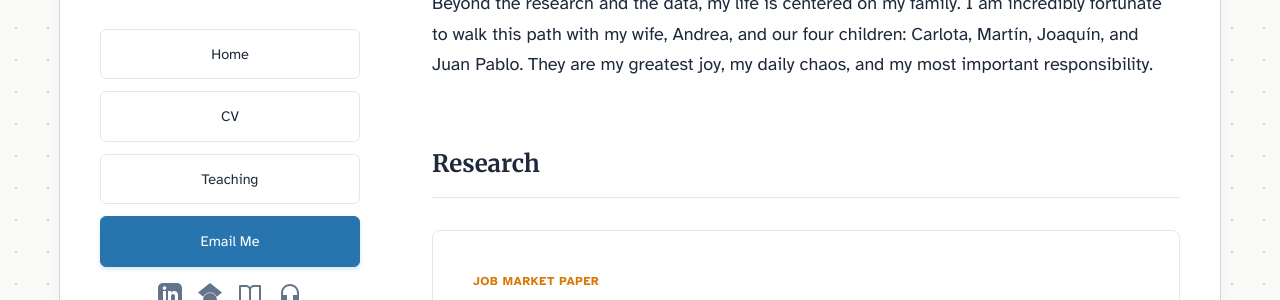
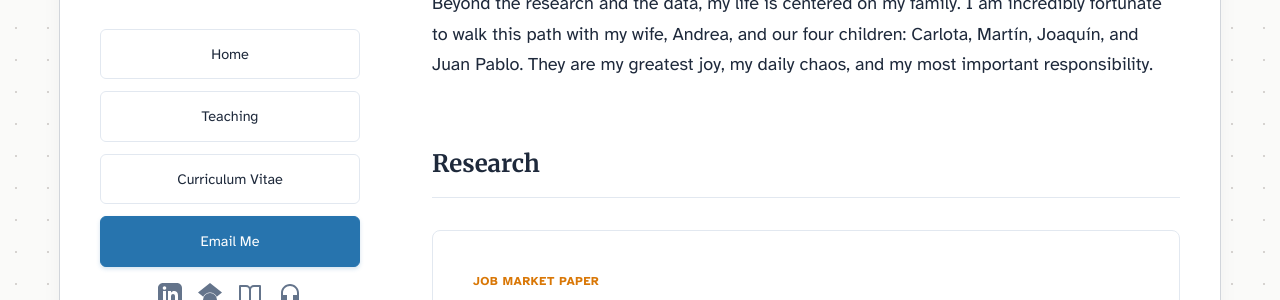
Before and after one commit to martins73/research-site, a Jekyll site: the page built from index.html, in a window 1280 px wide. Shown: the part 436-736 px from the top of the page. Built offline with Jekyll 4.4.1, drawn with Linux system fonts in a browser that asks for light colours.

Commit message:
Update navigation.yml

```diff
--- a/_data/navigation.yml
+++ b/_data/navigation.yml
@@ -1,6 +1,6 @@
 - title: Home
   url: /
-- title: CV
-  url: /cv/
 - title: Teaching
   url: /teaching/
+- title: Curriculum Vitae
+  url: /cv/
```
